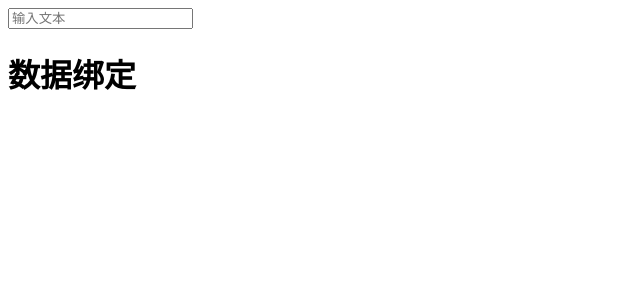
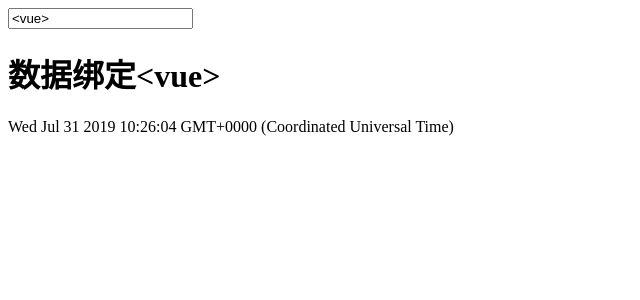
Before and after one commit to alectian/researchvuejs, a Vue app: page / in a window 1280 px wide. Shown: the top 300 px of the page, without its empty margins (0-640 px from the left). Built offline with nearby package versions, Linux system fonts and the light colour scheme.

Commit message:
插值表达式

```diff
--- a/src/App.vue
+++ b/src/App.vue
@@ -1,15 +1,30 @@
 <template>
   <div id="app">
-    <input v-model="text" placeholder='输入文本'>
-    <h1>数据绑定{{ text }}</h1>
+    <input v-model="book" placeholder='输入文本'>
+    <!-- 插值表达式 -->
+    <h1>数据绑定{{ book }}</h1>
+    <div>{{ date }}</div>
   </div>
 </template>
 
 <script>
   export default {
-    data() {
+    data(){
       return{
-        text: ''
+        book:'<vue>',
+        date:new Date()
+      }
+    },
+    mounted() {
+      var _this = this
+      this.timer = setInterval(()=>{
+        //每秒更新一次
+        _this.date = new Date()
+      }, 1000)
+    },
+    beforeDestroy() {
+      if (this.timer) {
+        clearInterval(this.timer)
       }
     }
   }
--- a/src/main.js
+++ b/src/main.js
@@ -45,6 +45,7 @@ var app = new Vue({
   并且他们之间默认建立了双向数据绑定，
   当修改其中任意一个时，另一个也会一起变化
 */
+
 app.a = 2
 console.log(myData.a)
 myData.a = 3
```
